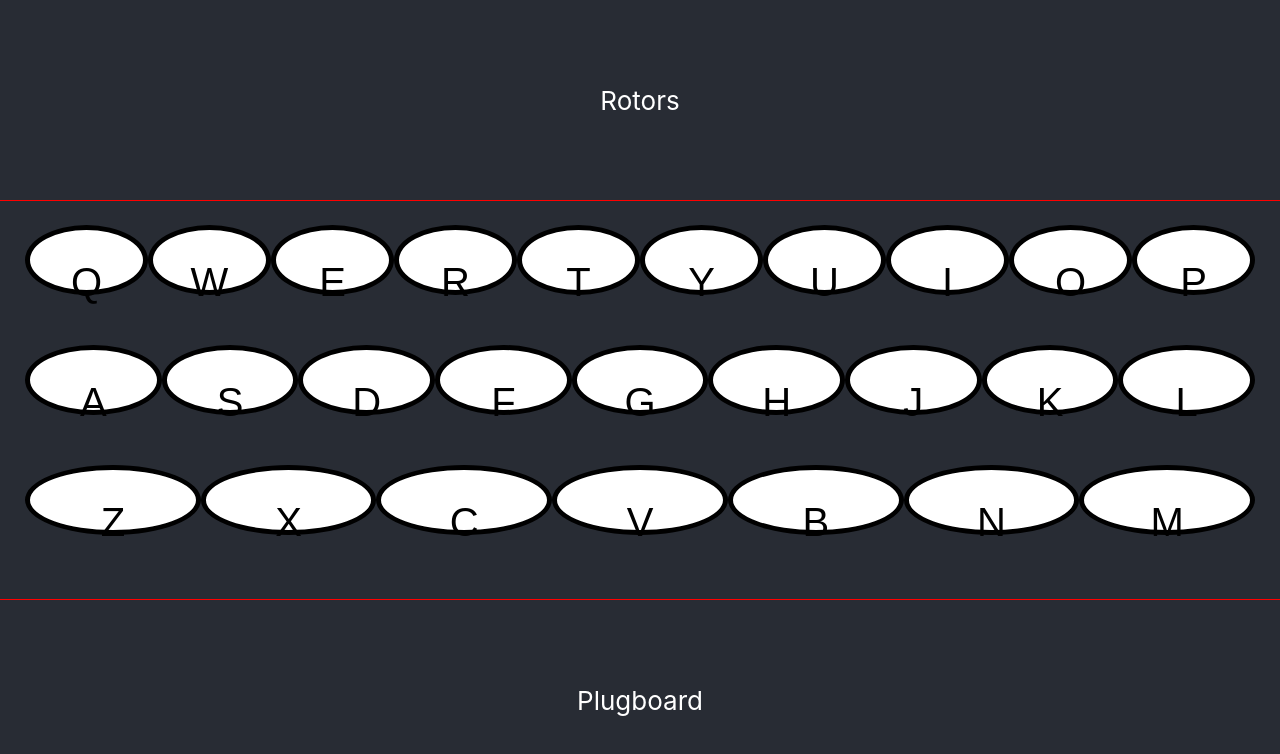
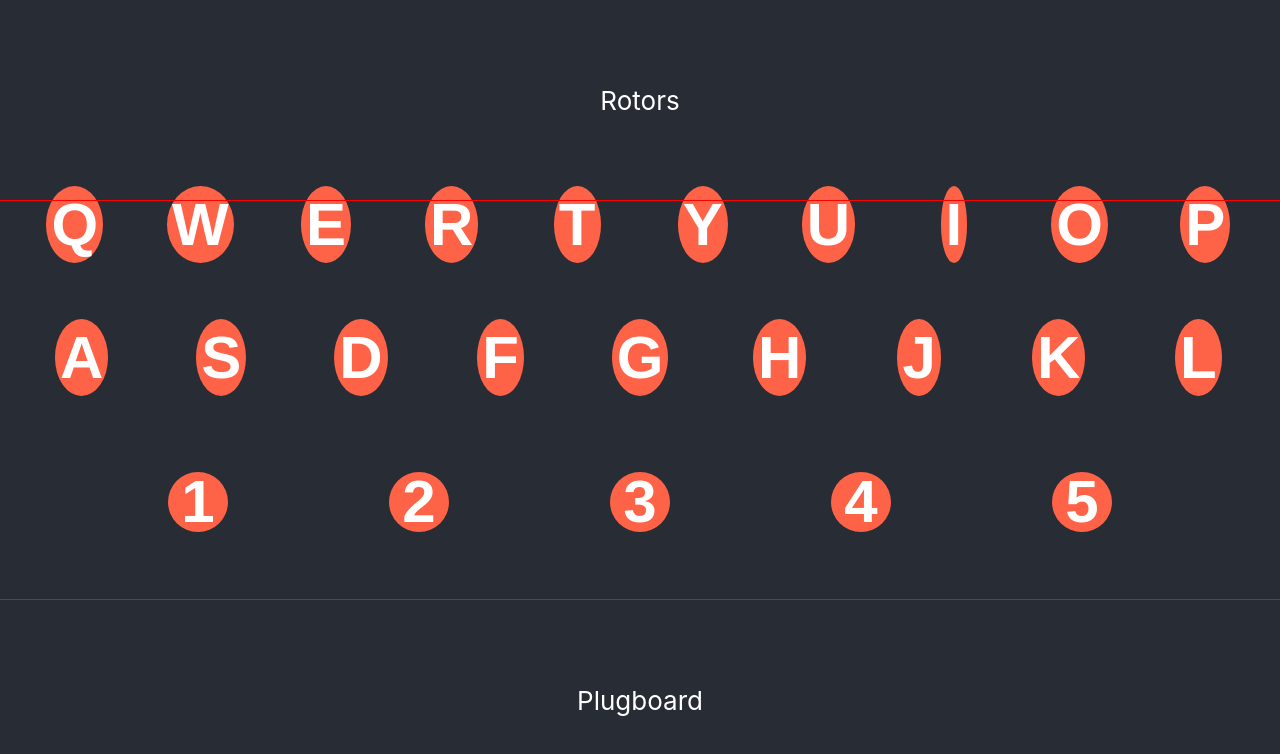
Before and after one commit to luishong07/Enigma-Replica, a React (Create React App) app: page / in a window 1280 px wide. Shown: the top 754 px of the page. Built offline with nearby package versions, Linux system fonts and the light colour scheme.

Commit message:
more testing

```diff
--- a/src/Lampboard.css
+++ b/src/Lampboard.css
@@ -14,39 +14,53 @@
     /* border-radius: 10px; */
     background: #282c34;
     display: flex;
-    /* width: 700px; */
     height: 50vh;
     flex-direction: column;
-    padding:  20px;
-    font: 40px arial;
-    /* box-shadow: 0px 40px 45px rgba(0, 0, 0, 0.4); */
+    font: 30px arial;
 }
 
-div[class*="line"] {
-    display: flex;
-    justify-content: space-evenly;
+.row {
+    /* padding: auto;
+    margin: 0; */
+    height: calc(50vh / 3);
+    /* justify-content: space-evenly;
+    list-style: none;*/
 }
 
-div[class*="line"] + div[class*="line"] {
-    margin: 5px;
-    height: calc(50vh/3)
-}
-.line1{
-    margin: 5px;
-    height: calc(50vh/3)
-
-}
-
-div[class*="line"] div {
-    /* box-shadow: 0px 3px 3px rgba(0, 0, 0, 0.7); */
+/* .col {
+    margin: 0;
     color: black;
-    padding: 30px;
+    padding: 0;
     background: white;
-    border-radius: 50%;
-    /* text-shadow: 0px 0px 40px #71d4fe, 0px 0px 80px #71d4fe; */
+    line-height: 50px;
     width: 50px;
     height: 50px;
     border: black solid 5px;
-    /* text-align: center; */
-    /* align-items: center; */
+    justify-content: center;
+    text-align: center;
+} */
+.space-evenly {
+    justify-content: space-evenly;
 }
+.flex-container {
+    padding: 0;
+    margin: 0;
+    list-style: none;
+    display: flex;
+  }
+.space-evenly li {
+    background: #bada55;
+}
+.flex-item {
+    border-radius: 50%;
+    background: tomato;
+    padding: 5px;
+    width: 60px;
+    height: 60px;
+    margin: 5px;
+    line-height: 50px;
+    color: white;
+    font-weight: bold;
+    font-size: 2em;
+    text-align: center;
+}
--- a/src/Lampboard.tsx
+++ b/src/Lampboard.tsx
@@ -11,54 +11,34 @@ const Lampboard = () => {
     return (
 
         <Container fluid className="base">
-            <Row className="line1">
-                {/* <span>Q</span>
-                <span>W</span>
-                <span>E</span>
-                <span>R</span>
-                <span>T</span>
-                <span>Y</span>
-                <span>U</span>
-                <span>I</span>
-                <span>O</span>
-                <span>P</span> */}
+            <Row className="flex-container space-evenly">
                 {
                     firstRow.map(e => {
-                        return <Col key={e}>{e}</Col>
+                        return <Col   key={e}><span className="flex-item">{e}</span></Col>
                     })
                 }
             </Row>
-            <Row className="line2">
-                {/* <span>A</span>
-                <span>S</span>
-                <span>D</span>
-                <span>F</span>
-                <span>G</span>
-                <span>H</span>
-                <span>J</span>
-                <span>K</span>
-                <span>L</span> */}
+            <Row className="flex-container space-evenly">
                 {
                     secondRow.map(e => {
-                        return <Col key={e}>{e}</Col>
+                        return <Col   key={e}><span className="flex-item">{e}</span></Col>
                     })
                 }
             </Row>
-            <Row className="line3">
-                {/* <span>Z</span>
-                <span>X</span>
-                <span>C</span>
-                <span>V</span>
-                <span>B</span>
-                <span>N</span>
-                <span>M</span> */}
+            {/* <Row className="line3">
                 {
                     thirdRow.map(e => {
                         return <Col key={e}>{e}</Col>
                     })
                 }
-
-            </Row>
+            </Row> */}
+            <ul className="flex-container space-evenly">
+                <span className="flex-item">1</span>
+                <span className="flex-item">2</span>
+                <span className="flex-item">3</span>
+                <span className="flex-item">4</span>
+                <span className="flex-item">5</span>
+            </ul>
 
         </Container>
     );
```
